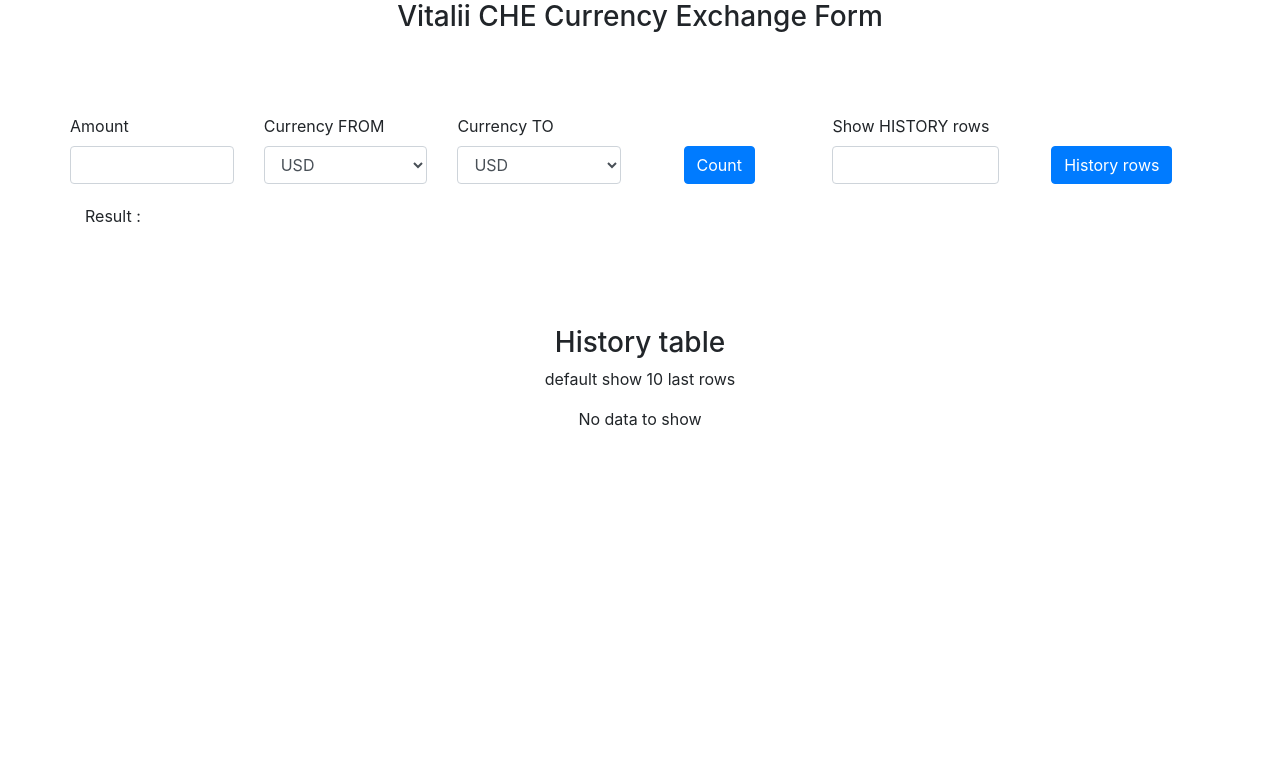
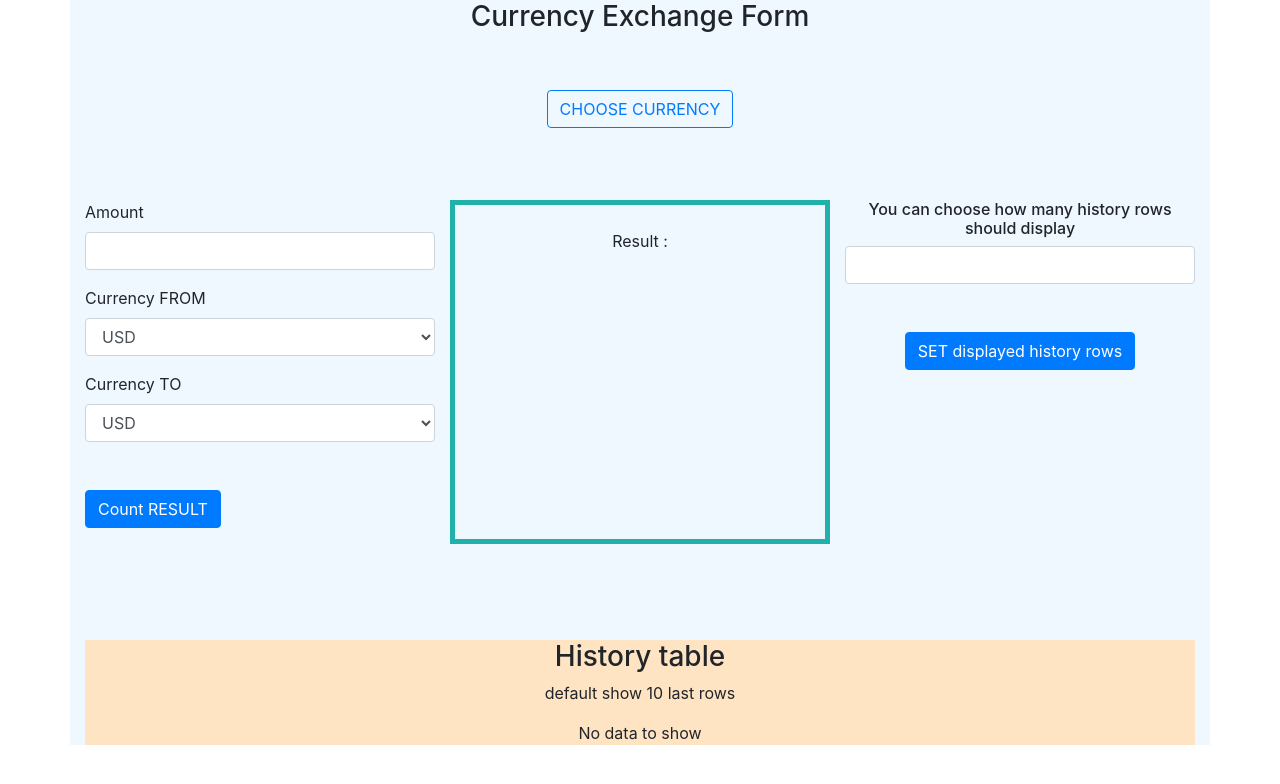
Before and after one commit to dokermast/curency, a PHP site: page / in a window 1280 px wide. Shown: the top 784 px of the page. Run offline with PHP 8.4, Linux system fonts and the light colour scheme; data that the repository does not hold is empty.

Commit message:
some improves

```diff
--- a/actions.php
+++ b/actions/actions.php
@@ -1,7 +1,7 @@
 <?php
 
-require_once 'classes/Action.php';
-require_once 'classes/Db.php';
+require_once '../classes/Action.php';
+require_once '../classes/Db.php';
 session_start();
 
 
--- a/count.php
+++ b/actions/count.php
@@ -2,10 +2,10 @@
 
 
 require_once 'functions.php';
-require_once 'classes/Action.php';
-require_once 'classes/Db.php';
+require_once '../classes/Action.php';
+require_once '../classes/Db.php';
 
-$params = include "config/config.php";
+$params = include "../config/config.php";
 
 if(isset($_POST) && count($_POST)>0 ) {
 
--- /dev/null
+++ b/actions/currencies.php
@@ -0,0 +1,16 @@
+<?php
+
+require_once('functions.php');
+session_start();
+
+if(isset($_SESSION['currencies_selected'])){
+
+    echo json_encode($_SESSION['currencies_selected']);
+
+} else {
+
+    $params = include "../config/config.php";
+    $cur = getCurList($params['api_url']);
+
+    echo json_encode($cur);
+}
--- /dev/null
+++ b/actions/currs.php
@@ -0,0 +1,17 @@
+<?php
+
+require_once('functions.php');
+
+$params = include "../config/config.php";
+
+$cur = getCurList($params['api_url']);
+
+foreach($cur as $el){
+//    echo('<li>' . $el . '</li>');
+    echo('  <div class="form-check form-check-inline">
+                <input name="check" class="form-check-input" type="checkbox" id="" value="'.$el.'">
+                <label class="form-check-label" for="inlineCheckbox1">'.$el.'</label>
+            </div>
+
+            ');
+}
--- a/classes/Db.php
+++ b/classes/Db.php
@@ -4,7 +4,7 @@ class Db
 {
     public static function getConnection()
     {
-        $params = include "config/config.php";
+        $params = include "../config/config.php";
         $dsn = "mysql:host={$params['host']};dbname={$params['dbname']}";
         $db = new PDO($dsn, $params['user'], $params['password']);
 
--- a/currencies.php
+++ /dev/null
@@ -1,11 +0,0 @@
-<?php
-
-require_once ('functions.php');
-
-$params = include "config/config.php";
-
-$cur = getCurList($params['api_url']);
-
-foreach($cur as $el){
-    echo('<option>' . $el . '</option>');
-}
--- a/index.php
+++ b/index.php
@@ -4,6 +4,15 @@ ini_set('display_errors', 1);
 error_reporting(E_ALL);
 
 session_start();
+
+
+//if(!isset($_SESSION['checks'])){
+//    $checks = ['USD', 'EUR'];
+//
+//    foreach($checks as $item){
+//        echo($item);
+//    }
+//}
 
 ?>
 
@@ -13,32 +22,48 @@ session_start();
     <!-- Required meta tags -->
     <meta charset="utf-8">
     <meta name="viewport" content="width=device-width, initial-scale=1, shrink-to-fit=no">
-
     <!-- Bootstrap CSS -->
     <link rel="stylesheet" href="https://stackpath.bootstrapcdn.com/bootstrap/4.5.0/css/bootstrap.min.css" integrity="sha384-9aIt2nRpC12Uk9gS9baDl411NQApFmC26EwAOH8WgZl5MYYxFfc+NcPb1dKGj7Sk" crossorigin="anonymous">
-
     <title>Currency Calc</title>
 </head>
 <body>
 
-<div class="container">
+<div class="container" style="background-color: aliceblue">
     <div class="text-center">
-        <h3>Vitalii CHE Currency Exchange Form</h3>
+        <h3>Currency Exchange Form</h3>
     </div>
     <br>
     <br>
+
+
+    <div class="text-center">
+        <a id="choose-cur" class="btn btn-outline-primary" data-toggle="collapse" href="#div-curr-list" role="button" aria-expanded="false" aria-controls="div-curr-list">CHOOSE CURRENCY</a>
+    </div>
     <br>
-    <div class="row">
+    <div class="collapse container text-center" id="div-curr-list">
+        <ul id="cur-list" style=""></ul>
+        <button id="select-curr" type="button" data-toggle="collapse" data-target="#div-curr-list" aria-expanded="false" aria-controls="div-curr-list">CHOOSE SELECTED</button>
+    </div>
+
+
+
+
+    <br>
+    <br>
+    <div class="row" id="count-hystory-block">
+        <!--        COUNT BLOCK      -->
+        <div class="col-sm-4">
+
+            <div class="">
                 <form>
-            <div class="row">
-                <div class="col-sm">
+                    <div class="">
                         <div class="form-group">
                             <label for="amount">Amount</label>
                             <input type="number" name="amount" class="form-control" id="amount" aria-describedby="amount">
                             <small id="amount_error" class="form-text text-muted" style="display: none; color: red">Amount Input is Empty</small>
                         </div>
                     </div>
-                <div class="col-sm">
+                    <div class="">
                         <div class="form-group">
                             <label for="amount">Currency FROM</label>
                             <select id="from" name="from"  class="form-control">
@@ -46,53 +71,72 @@ session_start();
                             </select>
                         </div>
                     </div>
-                <div class="col-sm">
+                    <div class="">
                         <div class="form-group">
                             <label for="amount">Currency TO</label>
                             <select id="to" name="to" class="form-control">
                                 <option>USD</option>
-
                             </select>
                         </div>
                     </div>
-            </div>
                 </form>
-
-        <div class="col-sm">
-            <div class="form-group text-center">
-                <button id="submit" class="btn btn-primary"  style="margin-top: 32px">Count</button>
-            </div>
             </div>
 
-        <!--  SET HISTORY ROWS    -->
-        <div class="col-sm">
-            <div class="form-group">
-                <label for="amount">Show HISTORY rows</label>
-                <input id="history_rows" type="number" name="history_rows" class="form-control" >
+            <div class="row">
+                <div class="col-sm-12">
+                    <div class="form-group text-left">
+                        <button id="submit" class="btn btn-primary"  style="margin-top: 32px">Count RESULT</button>
                     </div>
-        </div>
-
-        <div class="col-sm">
-            <div class="form-group text-center">
-                <button id="history_button" class="btn btn-primary"  style="margin-top: 32px">History rows</button>
                 </div>
             </div>
 
         </div>
+        <!--        END OF COUNT BLOCK -->
 
+        <div class="col-sm-4" style="border: lightseagreen solid  5px">
+            <br>
+            <div class="text-center result">
+                <span>Result : </span>
+                <br>
+                <span id="result" style="font-size: 40px; font-weight: 400 ;color: lightseagreen"></span>
+            </div>
+        </div>
+
+        <div class="col-sm-4">
             <div class="row">
-        <div class="col-sm-2">
-            <span>Result : </span>
-            <span id="result" style="font-size: 20px; color: lightseagreen"></span>
+                <div class="col-sm-12">
+
+                    <div class="form-group">
+                        <div class="text-center"><h6>You can choose how many history rows should display</h6></div>
+                        <input id="history_rows" type="number" name="history_rows" class="form-control" >
                     </div>
-        <div class="col-sm-10"></div>
+
+                    <div class="form-group text-center">
+                        <button id="history_button" class="btn btn-primary"  style="margin-top: 32px">SET displayed history rows</button>
+                    </div>
+
+                </div>
+            </div>
+        </div>
     </div>
     <br>
     <br>
+
+
+    <div class="container" id="choose-currency">
+        <form action="">
+
+
+
+
+        </form>
+    </div>
+
+
     <br>
     <br>
     <!--  HISTORY  -->
-    <div id="actions_table" class="container">
+    <div id="actions_table" class="container" style="background-color: bisque">
         <div class="text-center">
             <h3>History table</h3>
         </div>
@@ -117,7 +161,6 @@ session_start();
         </table>
     </div>
 
-</div>
 
 <!-- Optional JavaScript -->
 <!-- jQuery first, then Popper.js, then Bootstrap JS -->
```
Also changed, not shown: js/main.js (+62 -17 lines), sessions/setcursession.php (added, +8 -0 lines), actions/functions.php (renamed from functions.php), sessions/getsession.php (renamed from getsession.php), sessions/setsession.php (renamed from setsession.php). Lines whose indentation alone changed are shown as unchanged.
